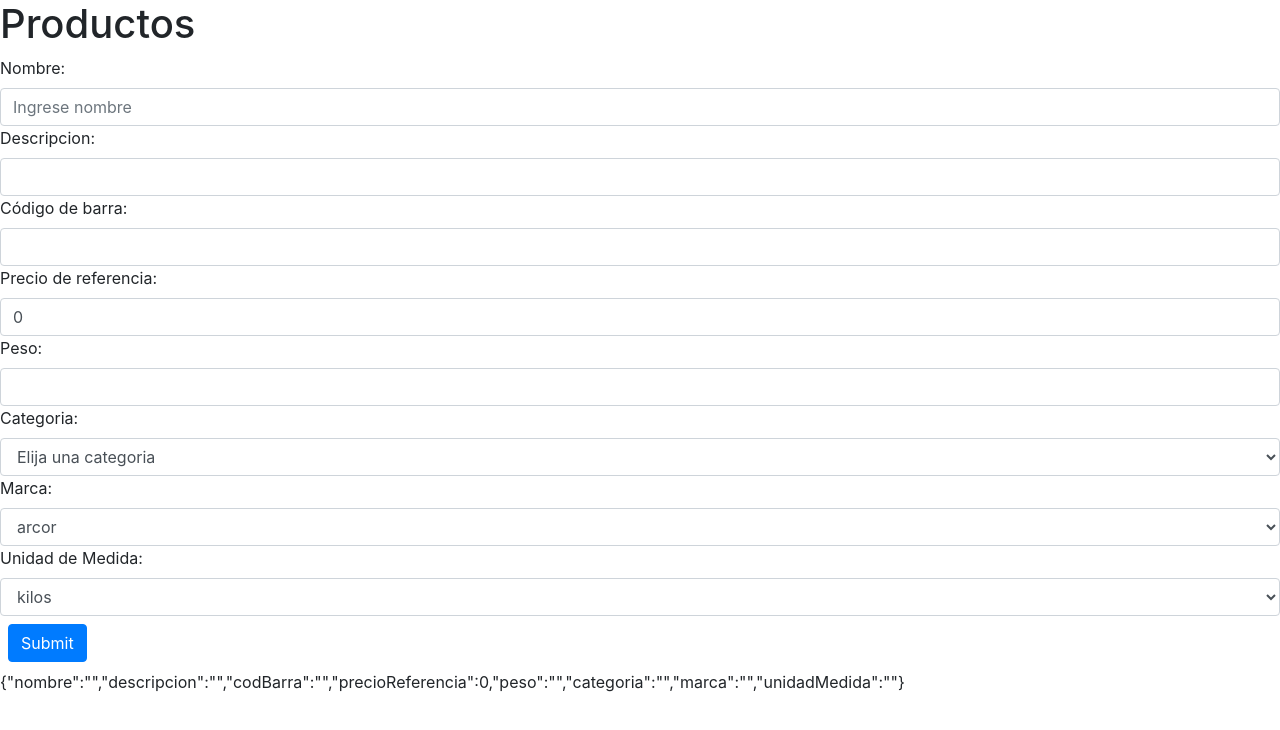
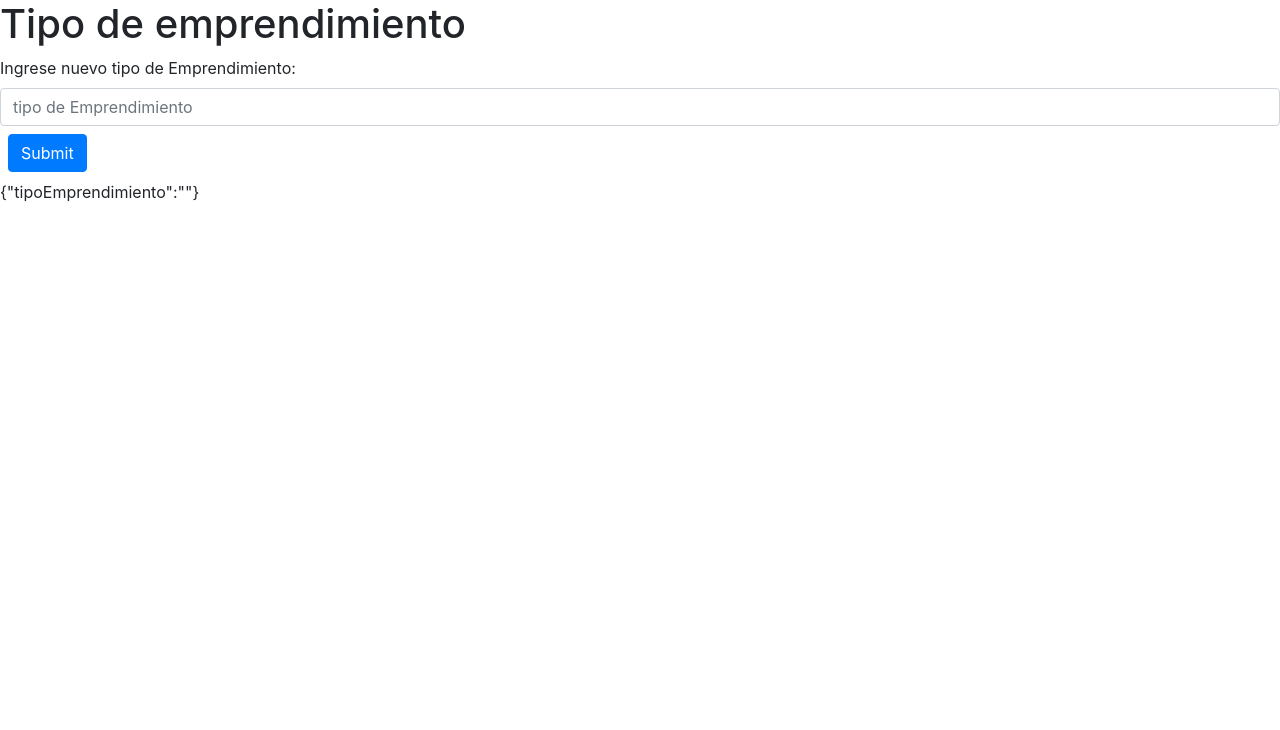
Before and after one commit to unla-investigacion-desarrollo/react-geo-turnos, a React (Create React App) app: page / in a window 1280 px wide. Shown: the top 730 px of the page. Built offline with nearby package versions, Linux system fonts and the light colour scheme.

Commit message:
nuevos form con formik
de categoria, rubro, marca, y tipo de emprendimiento

```diff
--- a/src/App.js
+++ b/src/App.js
@@ -2,11 +2,19 @@ import React from "react";
 import logo from "./logo.svg";
 import "./App.css";
 import FormProducto from "./components/formProductoFormik";
+import Categoria from "./components/categoria";
+import Marca from "./components/marca";
+import Rubro from "./components/rubro";
+import TipoEmprendimiento from "./components/tipoEmprendimiento";
+//<FormProducto />
+//<Categoria />
+//<Marca />
+// <Rubro />
 
 function App() {
   return (
     <div>
-      <FormProducto />
+      <TipoEmprendimiento />
     </div>
   );
 }
--- /dev/null
+++ b/src/components/categoria.jsx
@@ -0,0 +1,77 @@
+import React, { Component } from "react";
+import { Formik } from "formik";
+
+const Categoria = () => {
+  const validar = (values) => {
+    const errors = {};
+    if (!values.categoria) {
+      errors.categoria = "Requirido";
+    }
+    return errors;
+  };
+
+  const enviar = (values, { setSubmitting }) => {
+    setTimeout(() => {
+      alert(JSON.stringify(values, null, 2));
+      setSubmitting(false);
+    }, 400);
+  };
+
+  return (
+    <div>
+      <h1>Categoria</h1>
+      <Formik
+        initialValues={{
+          categoria: "",
+        }}
+        validate={validar}
+        onSubmit={enviar}
+      >
+        {({
+          values,
+          errors,
+          touched,
+          handleChange,
+          handleBlur,
+          handleSubmit,
+          isSubmitting,
+        }) => (
+          <form onSubmit={handleSubmit}>
+            <div>
+              <label htmlFor="categoria">Ingrese nueva categoria:</label>
+              <input
+                id="categoria"
+                className={
+                  "form-control " +
+                  (errors.categoria && touched.categoria ? "is-invalid" : "")
+                }
+                type="text"
+                name="categoria"
+                placeholder="Ingrese categoria"
+                onChange={handleChange}
+                onBlur={handleBlur}
+                value={values.categoria}
+              />
+              <div className="invalid-feedback">
+                {errors.categoria && touched.categoria && errors.categoria}
+              </div>
+            </div>
+
+            <div>
+              <button
+                className="btn btn-primary m-2"
+                type="submit"
+                disabled={isSubmitting}
+              >
+                Submit
+              </button>
+            </div>
+            {JSON.stringify(values)}
+          </form>
+        )}
+      </Formik>
+    </div>
+  );
+};
+
+export default Categoria;
--- /dev/null
+++ b/src/components/marca.jsx
@@ -0,0 +1,77 @@
+import React, { Component } from "react";
+import { Formik } from "formik";
+
+const Marca = () => {
+  const validar = (values) => {
+    const errors = {};
+    if (!values.marca) {
+      errors.marca = "Requirido";
+    }
+    return errors;
+  };
+
+  const enviar = (values, { setSubmitting }) => {
+    setTimeout(() => {
+      alert(JSON.stringify(values, null, 2));
+      setSubmitting(false);
+    }, 400);
+  };
+
+  return (
+    <div>
+      <h1>Marca</h1>
+      <Formik
+        initialValues={{
+          marca: "",
+        }}
+        validate={validar}
+        onSubmit={enviar}
+      >
+        {({
+          values,
+          errors,
+          touched,
+          handleChange,
+          handleBlur,
+          handleSubmit,
+          isSubmitting,
+        }) => (
+          <form onSubmit={handleSubmit}>
+            <div>
+              <label htmlFor="marca">Ingrese nueva marca:</label>
+              <input
+                id="marca"
+                className={
+                  "form-control " +
+                  (errors.marca && touched.marca ? "is-invalid" : "")
+                }
+                type="text"
+                name="marca"
+                placeholder="Ingrese marca"
+                onChange={handleChange}
+                onBlur={handleBlur}
+                value={values.marca}
+              />
+              <div className="invalid-feedback">
+                {errors.marca && touched.marca && errors.marca}
+              </div>
+            </div>
+
+            <div>
+              <button
+                className="btn btn-primary m-2"
+                type="submit"
+                disabled={isSubmitting}
+              >
+                Submit
+              </button>
+            </div>
+            {JSON.stringify(values)}
+          </form>
+        )}
+      </Formik>
+    </div>
+  );
+};
+
+export default Marca;
--- /dev/null
+++ b/src/components/rubro.jsx
@@ -0,0 +1,77 @@
+import React, { Component } from "react";
+import { Formik } from "formik";
+
+const Rubro = () => {
+  const validar = (values) => {
+    const errors = {};
+    if (!values.rubro) {
+      errors.rubro = "Requirido";
+    }
+    return errors;
+  };
+
+  const enviar = (values, { setSubmitting }) => {
+    setTimeout(() => {
+      alert(JSON.stringify(values, null, 2));
+      setSubmitting(false);
+    }, 400);
+  };
+
+  return (
+    <div>
+      <h1>Rubro</h1>
+      <Formik
+        initialValues={{
+          rubro: "",
+        }}
+        validate={validar}
+        onSubmit={enviar}
+      >
+        {({
+          values,
+          errors,
+          touched,
+          handleChange,
+          handleBlur,
+          handleSubmit,
+          isSubmitting,
+        }) => (
+          <form onSubmit={handleSubmit}>
+            <div>
+              <label htmlFor="rubro">Ingrese nueva rubro:</label>
+              <input
+                id="rubro"
+                className={
+                  "form-control " +
+                  (errors.rubro && touched.rubro ? "is-invalid" : "")
+                }
+                type="text"
+                name="rubro"
+                placeholder="Ingrese rubro"
+                onChange={handleChange}
+                onBlur={handleBlur}
+                value={values.rubro}
+              />
+              <div className="invalid-feedback">
+                {errors.rubro && touched.rubro && errors.rubro}
+              </div>
+            </div>
+
+            <div>
+              <button
+                className="btn btn-primary m-2"
+                type="submit"
+                disabled={isSubmitting}
+              >
+                Submit
+              </button>
+            </div>
+            {JSON.stringify(values)}
+          </form>
+        )}
+      </Formik>
+    </div>
+  );
+};
+
+export default Rubro;
--- /dev/null
+++ b/src/components/tipoEmprendimiento.jsx
@@ -0,0 +1,83 @@
+import React, { Component } from "react";
+import { Formik } from "formik";
+
+const TipoEmprendimiento = () => {
+  const validar = (values) => {
+    const errors = {};
+    if (!values.tipoEmprendimiento) {
+      errors.tipoEmprendimiento = "Requirido";
+    }
+    return errors;
+  };
+
+  const enviar = (values, { setSubmitting }) => {
+    setTimeout(() => {
+      alert(JSON.stringify(values, null, 2));
+      setSubmitting(false);
+    }, 400);
+  };
+
+  return (
+    <div>
+      <h1>Tipo de emprendimiento</h1>
+      <Formik
+        initialValues={{
+          tipoEmprendimiento: "",
+        }}
+        validate={validar}
+        onSubmit={enviar}
+      >
+        {({
+          values,
+          errors,
+          touched,
+          handleChange,
+          handleBlur,
+          handleSubmit,
+          isSubmitting,
+        }) => (
+          <form onSubmit={handleSubmit}>
+            <div>
+              <label htmlFor="tipoEmprendimiento">
+                Ingrese nuevo tipo de Emprendimiento:
+              </label>
+              <input
+                id="tipoEmprendimiento"
+                className={
+                  "form-control " +
+                  (errors.tipoEmprendimiento && touched.tipoEmprendimiento
+                    ? "is-invalid"
+                    : "")
+                }
+                type="text"
+                name="tipoEmprendimiento"
+                placeholder="tipo de Emprendimiento"
+                onChange={handleChange}
+                onBlur={handleBlur}
+                value={values.tipoEmprendimiento}
+              />
+              <div className="invalid-feedback">
+                {errors.tipoEmprendimiento &&
+                  touched.tipoEmprendimiento &&
+                  errors.tipoEmprendimiento}
+              </div>
+            </div>
+
+            <div>
+              <button
+                className="btn btn-primary m-2"
+                type="submit"
+                disabled={isSubmitting}
+              >
+                Submit
+              </button>
+            </div>
+            {JSON.stringify(values)}
+          </form>
+        )}
+      </Formik>
+    </div>
+  );
+};
+
+export default TipoEmprendimiento;
```
